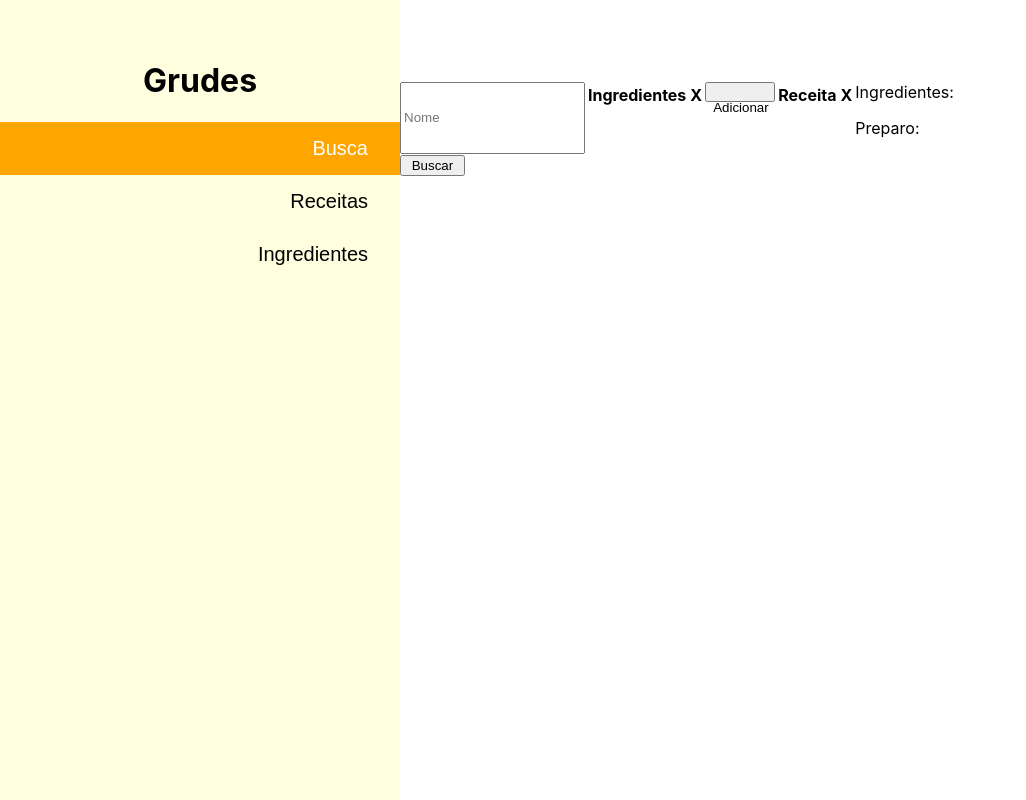
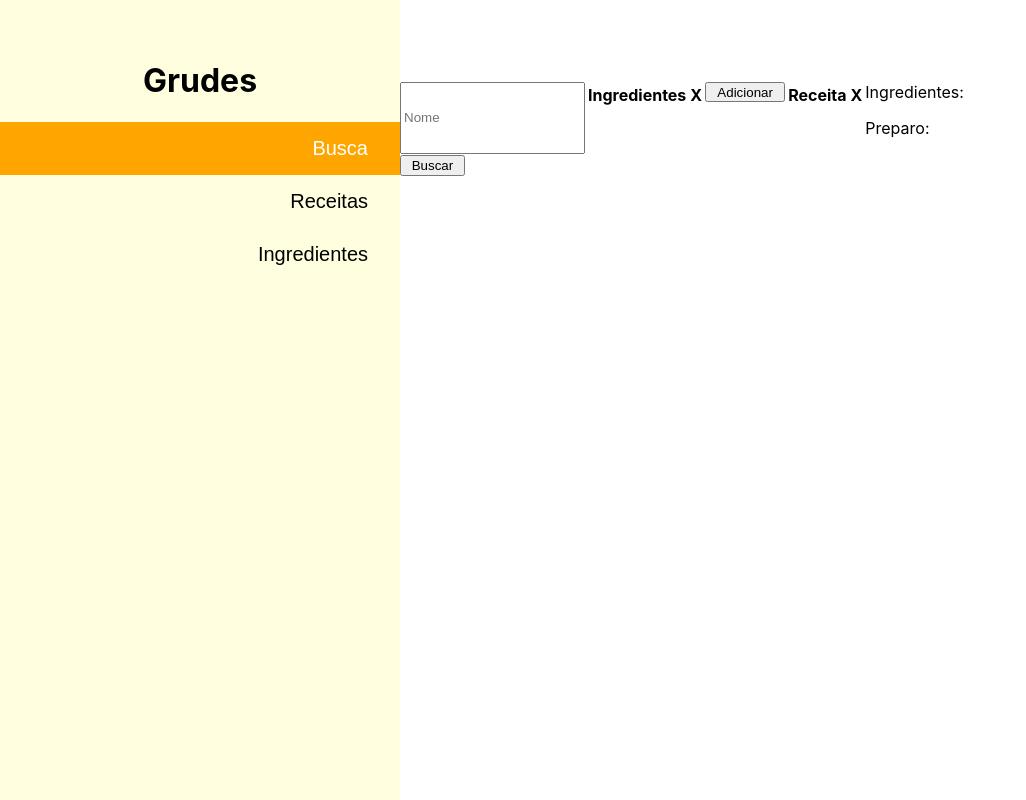
Before and after one commit to hugocm93/grudes_web_client, a React (Create React App) app: page / in a window 1280 px wide. Shown: the whole page, without its empty margins (0-1026 px from the left). Built offline with nearby package versions, Linux system fonts and the light colour scheme.

Commit message:
Renomeia salvar para cadastrar

```diff
--- a/src/App.css
+++ b/src/App.css
@@ -60,9 +60,8 @@
 }
 
 
-.SaveIngredientBtn,
 .AddIngredientBtn
 {
     height: 20px;
-    width: 70px;
+    width: 80px;
 }
--- a/src/App.js
+++ b/src/App.js
@@ -248,7 +248,7 @@ function IngredientsArea()
         get_ingredients_impl().then((ingredients) => (setIngredients(ingredients)));
     }, []);
 
-    async function save_ingredient()
+    async function add_ingredient()
     {
         const ingredient = {
             name: name,
@@ -357,7 +357,7 @@ function IngredientsArea()
                 <input type = "text" placeholder = "Nome" value = {name} onChange = {bind(setName)}></input>
                 <IngredientsTable title = "Substitutos" ingredients = {substitutes} setIngredients = {setSubstitutes}/>
             </div>
-            <button className = "SaveIngredientBtn" onClick={save_ingredient}> Salvar </button>
+            <button className = "AddIngredientBtn" onClick={add_ingredient}> Cadastrar </button>
         </div>
     );
 }
@@ -423,7 +423,7 @@ function RecipesArea()
         get_recipes_impl("", [], setRecipes);
     }, []);
 
-    async function save_recipe()
+    async function add_recipe()
     {
         const recipe = {
             name: name,
@@ -562,7 +562,7 @@ function RecipesArea()
                 </div>
 
             </div>
-            <button className = "Save" onClick={save_recipe}> Salvar </button>
+            <button className = "Add" onClick={add_recipe}> Cadastrar </button>
         </div>
     );
 }
```
